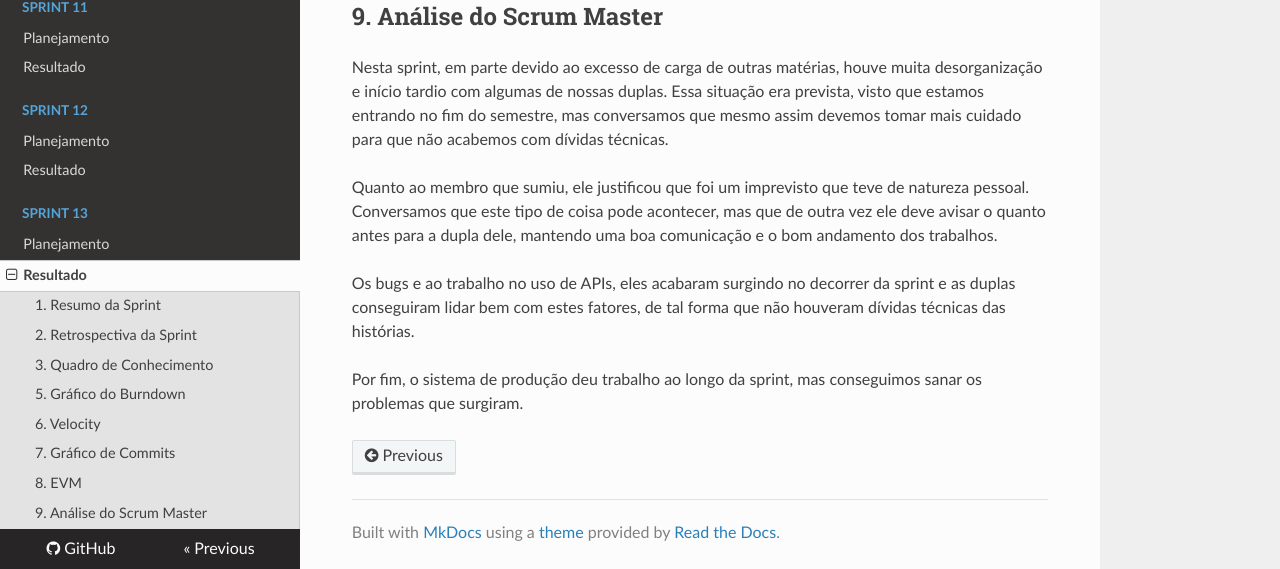
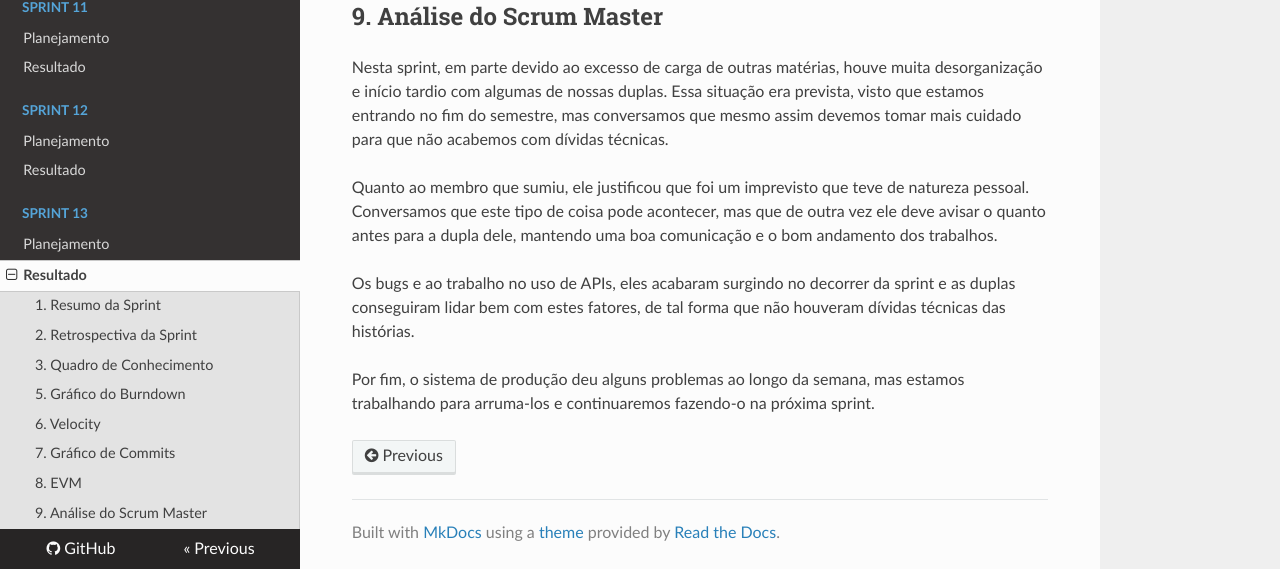
Before and after one commit to fga-eps-mds/2018.1-Dr-Down, an MkDocs documentation site: the page built from docs/sprints/13/results.md, in a window 1280 px wide and 900 px high, scrolled down 2543 px, cut to the strip 331-900 px from the top of the window. Built offline with MkDocs 1.6.1, drawn with Linux system fonts in a browser that asks for light colours; nearby versions of some CDN libraries; old or Windows-style settings are respelled for this version of MkDocs; some of the changed text lies outside the part shown.

Commit message:
Improving the documentation of Sprint 13
Fix informations about last sprint

```diff
--- a/docs/sprints/13/results.md
+++ b/docs/sprints/13/results.md
@@ -27,7 +27,7 @@ __Histórias entregues:__
 | Acabou a greve dos caminhoneiros | Um dos membros sumiu no último dia pra fechar a sprint | Tentar se organizar melhor pra fazer as histórias |
 | Está acabando | Muitos bugs |  Não começar as histórias tão tarde |
 | As histórias difíceis já foram | Muitos trabalhos e provas de outras matérias |  Levar mais a sério os PRs |
-| Apesar da semana ter sido difícil, tudo foi entregue | O sistema de produção da dando trabalho | - |
+| Apesar da semana ter sido difícil, tudo foi entregue | O ambiente de produção está tendo diversos problemas | - |
 | O micro serviço foi implementado e ficou bem legal | As histórias em geral foram iniciadas tarde na sprint | - |
 | - | As APIs deram muito trabalho | - |
 
@@ -60,4 +60,4 @@ Quanto ao membro que sumiu, ele justificou que foi um imprevisto que teve de nat
 
 Os bugs e ao trabalho no uso de APIs, eles acabaram surgindo no decorrer da sprint e as duplas conseguiram lidar bem com estes fatores, de tal forma que não houveram dívidas técnicas das histórias.
 
-Por fim, o sistema de produção deu trabalho ao longo da sprint, mas conseguimos sanar os problemas que surgiram.
+Por fim, o sistema de produção deu alguns problemas ao longo da semana, mas estamos trabalhando para arruma-los e continuaremos fazendo-o na próxima sprint.
```
